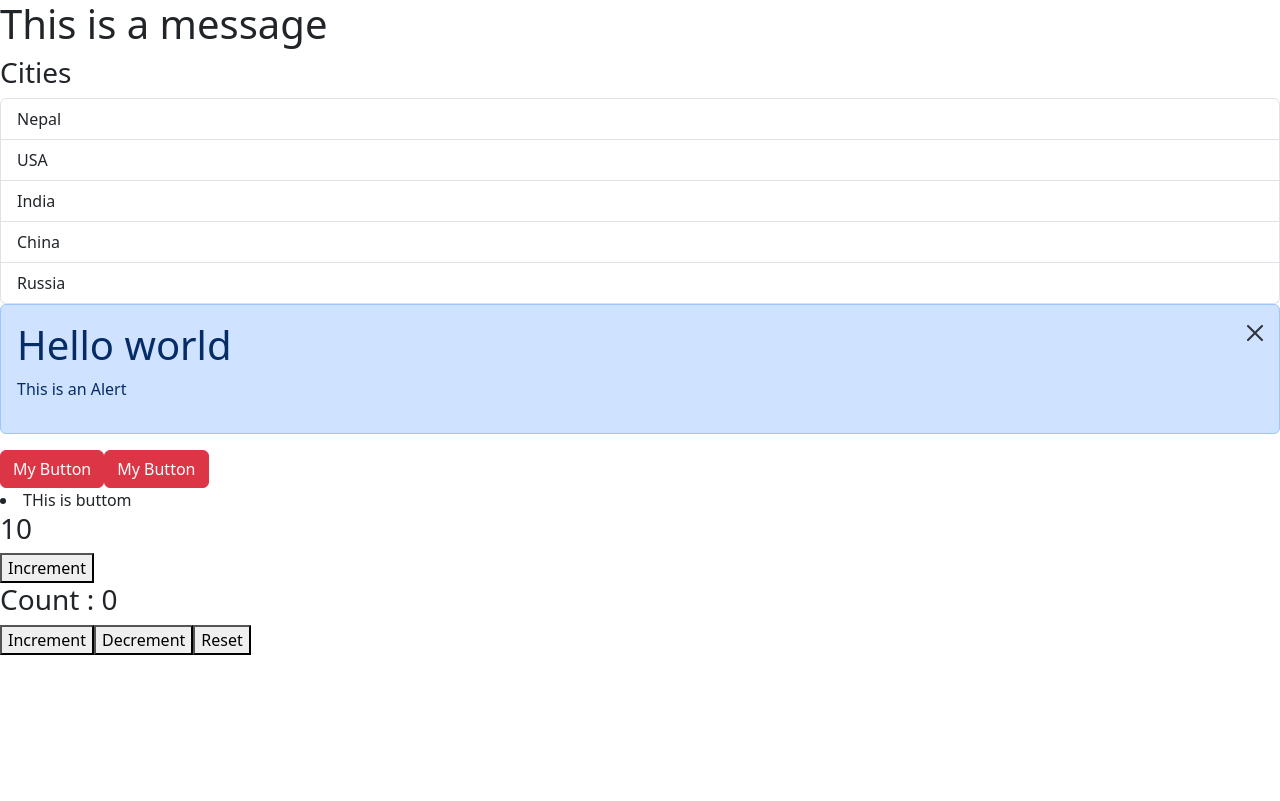
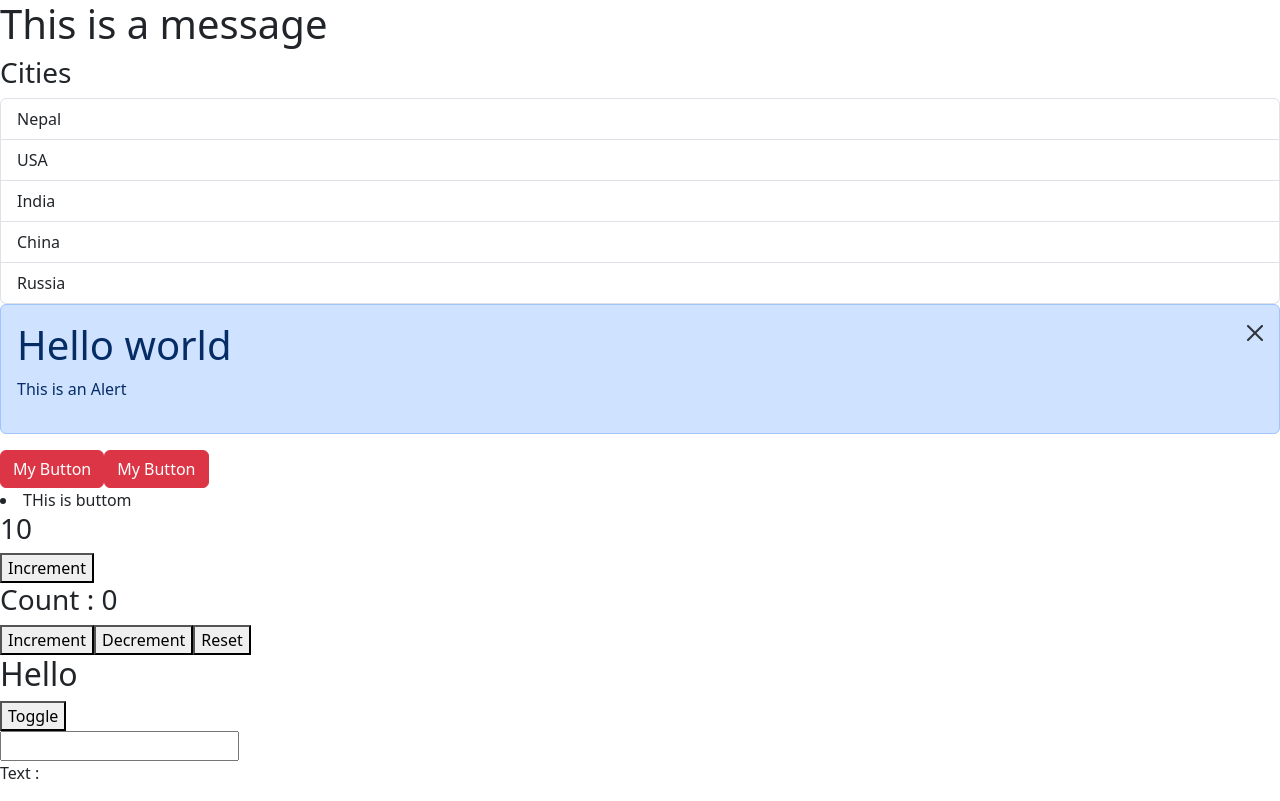
Before and after one commit to JoshiNirdesh/learn-react, a React (Vite) app: page / in a window 1280 px wide. Built offline with nearby package versions, Linux system fonts and the light colour scheme.

Commit message:
input handler

```diff
--- a/src/App.jsx
+++ b/src/App.jsx
@@ -5,6 +5,8 @@ import Alert from "./assets/components/Alert";
 import Button from "./assets/components/Button";
 import UseState from "./assets/components/State1";
 import Counter from "./assets/components/Counter";
+import Toggle from "./assets/components/Toggle";
+import Input from "./assets/components/Input";
 
 const App = () => {
   let items = ["Nepal", "USA", "India", "China", "Russia"];
@@ -28,6 +30,8 @@ const App = () => {
       </Button>
       <UseState />
       <Counter />
+      <Toggle />
+      <Input />
     </div>
   );
 };
--- /dev/null
+++ b/src/assets/components/Input.jsx
@@ -0,0 +1,17 @@
+import React, { useState } from "react";
+
+const Input = () => {
+  const [text, setText] = useState("");
+  return (
+    <div>
+      <input
+        type="text"
+        value={text}
+        onChange={(e) => setText(e.target.value)}
+      />
+      <p>Text : {text}</p>
+    </div>
+  );
+};
+
+export default Input;
--- /dev/null
+++ b/src/assets/components/Toggle.jsx
@@ -0,0 +1,13 @@
+import React, { useState } from "react";
+
+const Toggle = () => {
+  const [show, setShow] = useState(true);
+  return (
+    <div>
+      <h2>{show ? "Hello" : "GoodBye"}</h2>
+      <button onClick={() => setShow(!show)}>Toggle</button>
+    </div>
+  );
+};
+
+export default Toggle;
```
